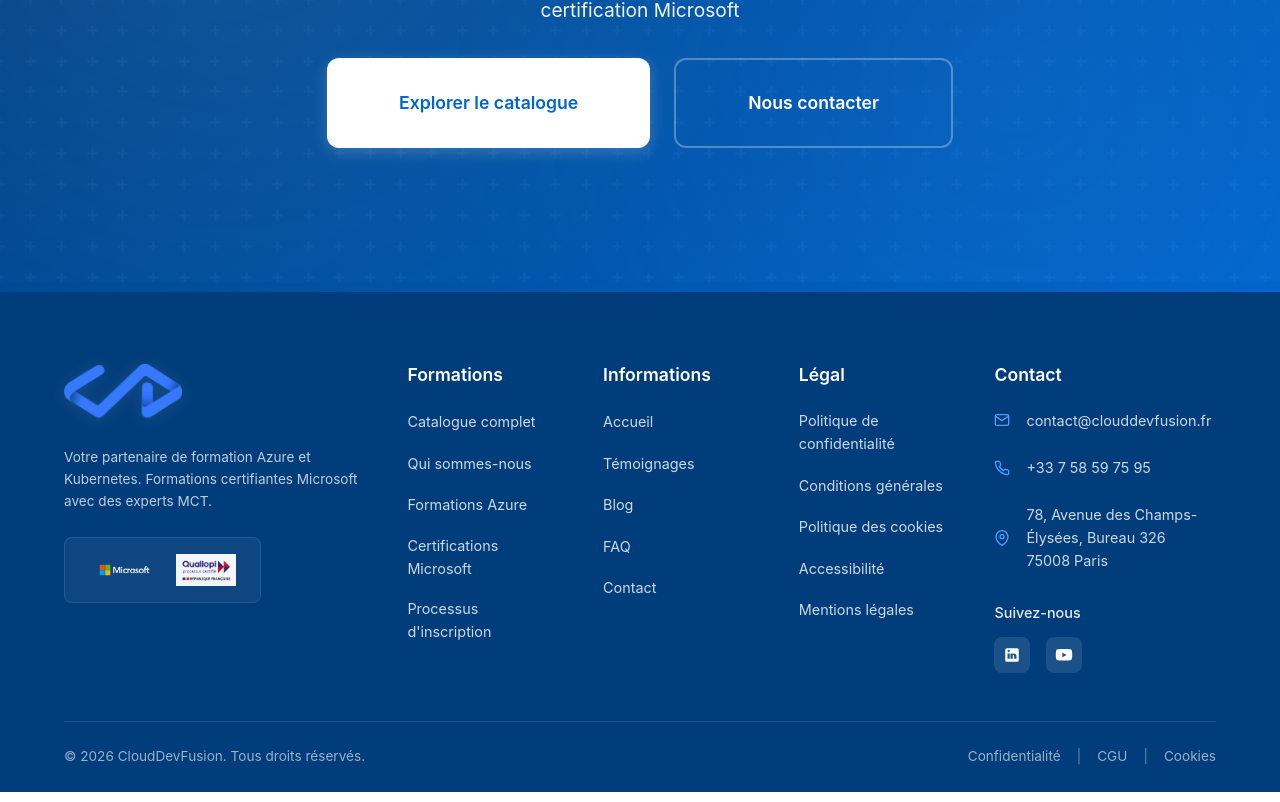
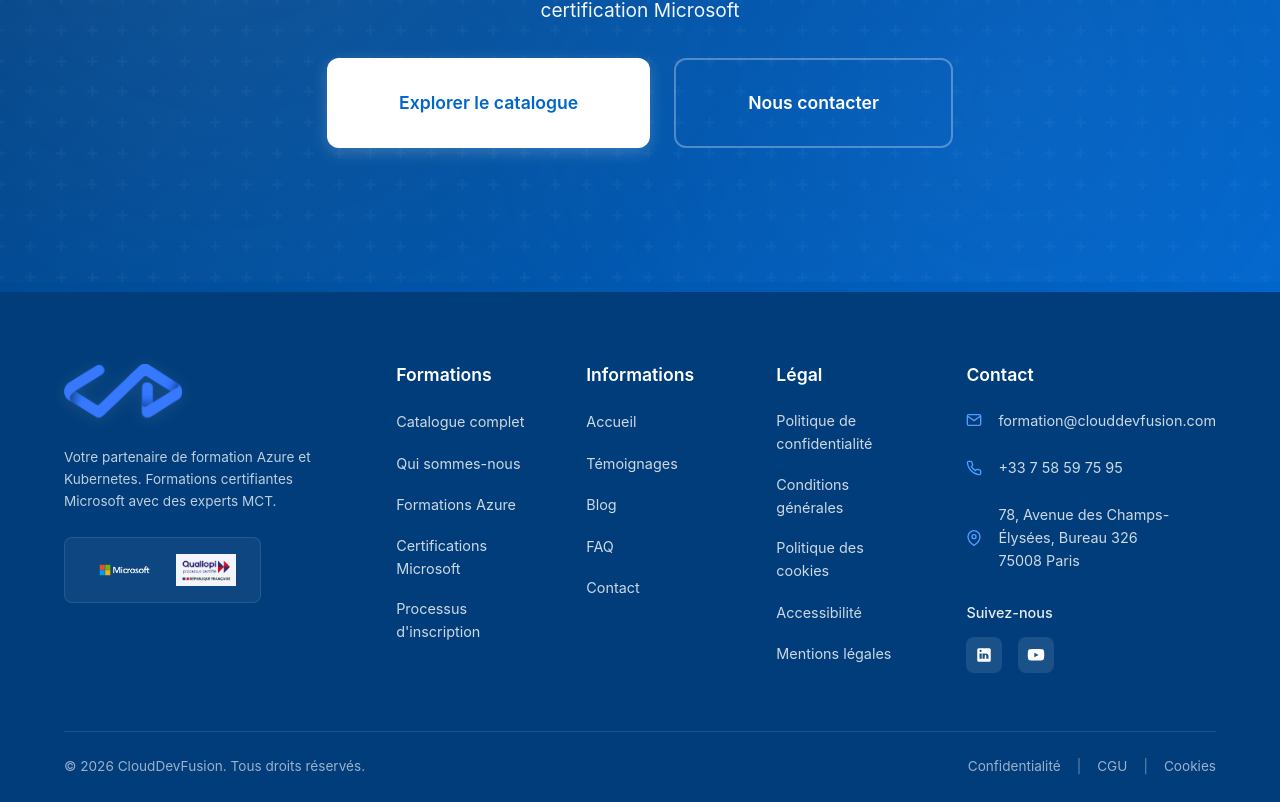
Before and after one commit to mikou-mouad/clouddevfusion-academy, an Angular app in the folder frontend/: page /home in a window 1280 px wide. Shown: the part 9669-10471 px from the top of the page. Built offline with nearby package versions, Linux system fonts and the light colour scheme; no server answers.

Commit message:
update footer

```diff
--- a/frontend/src/app/core/components/footer/footer.component.html
+++ b/frontend/src/app/core/components/footer/footer.component.html
@@ -51,7 +51,7 @@
               <path d="M4 4h16c1.1 0 2 .9 2 2v12c0 1.1-.9 2-2 2H4c-1.1 0-2-.9-2-2V6c0-1.1.9-2 2-2z"/>
               <polyline points="22,6 12,13 2,6"/>
             </svg>
-            <a href="mailto:contact&#64;clouddevfusion.fr">contact&#64;clouddevfusion.fr</a>
+            <a href="mailto:formation&#64;clouddevfusion.com">formation&#64;clouddevfusion.com</a>
           </li>
           <li>
             <svg width="16" height="16" viewBox="0 0 24 24" fill="none" stroke="currentColor" stroke-width="2">
```
